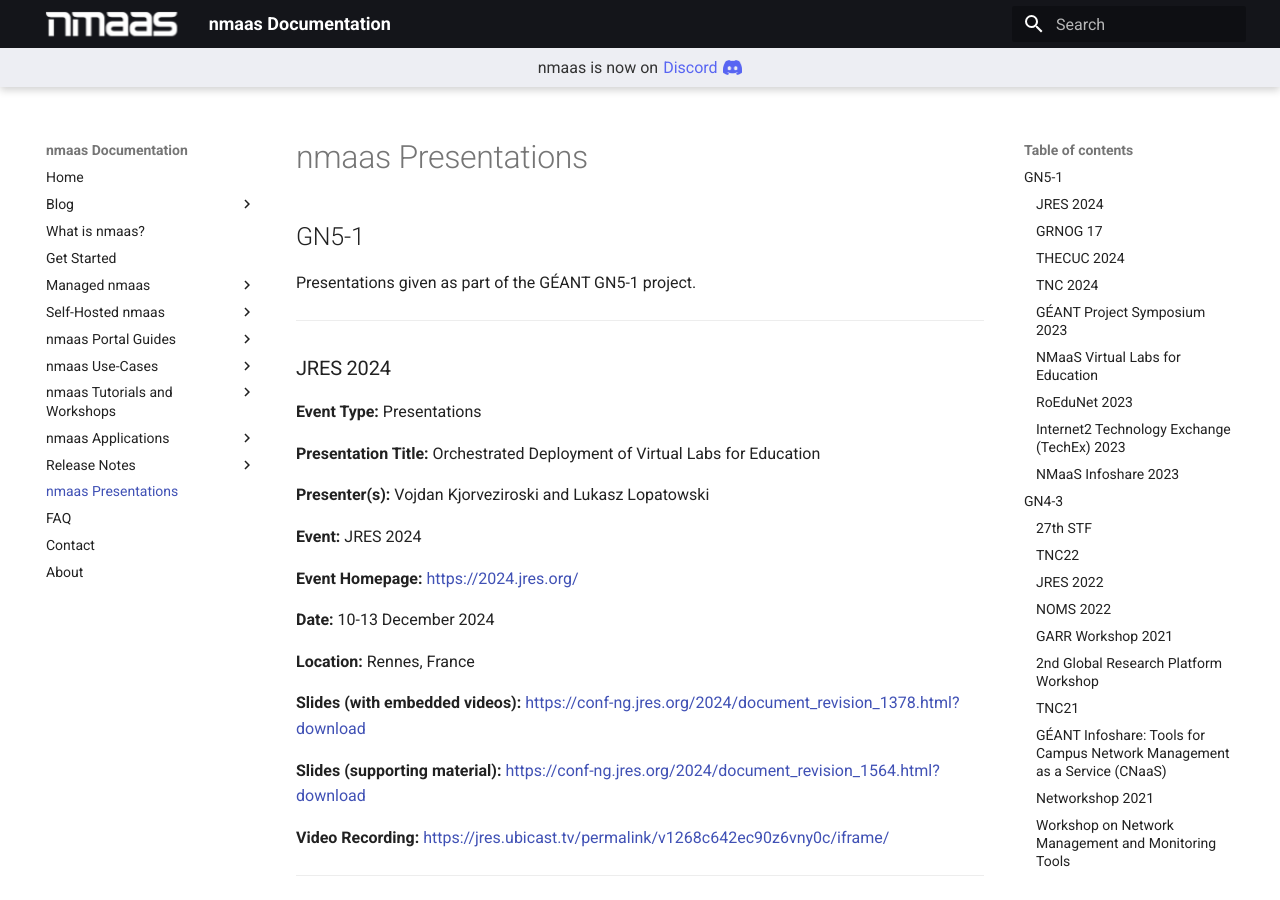
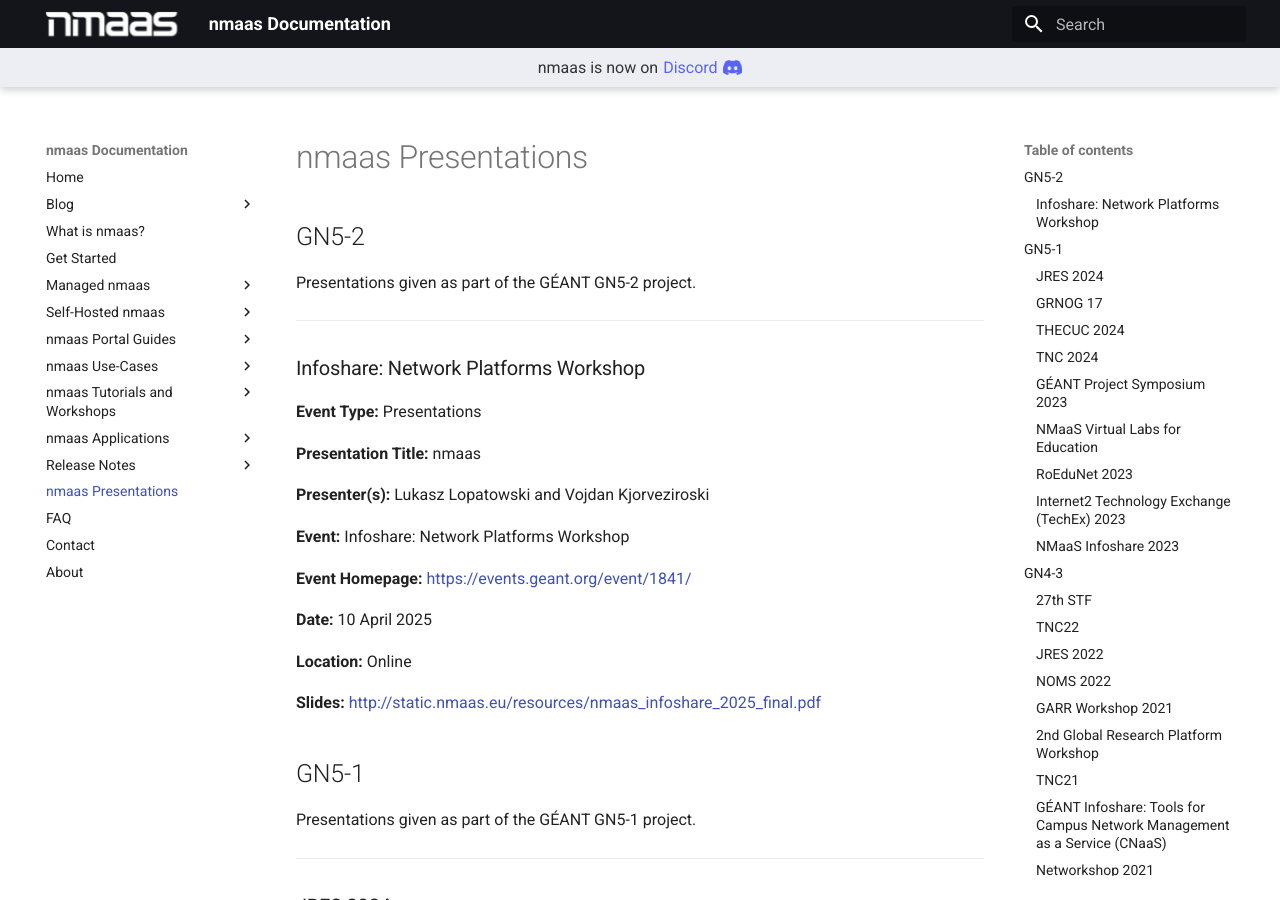
Before and after one commit to nmaas-platform/nmaas-docs, an MkDocs documentation site: the page built from docs/nmaas-presentations.md, in a window 1280 px wide and 900 px high. Built offline with MkDocs 1.6.1 and Material for MkDocs 9.7.7, drawn with Linux system fonts in a browser that asks for light colours.

Commit message:
Add information about 2025 infoshare

```diff
--- a/docs/nmaas-presentations.md
+++ b/docs/nmaas-presentations.md
@@ -1,4 +1,28 @@
 # nmaas Presentations
+
+## GN5-2
+
+Presentations given as part of the GÉANT GN5-2 project.
+
+---
+
+### Infoshare: Network Platforms Workshop
+
+**Event Type:** Presentations
+
+**Presentation Title:** nmaas
+
+**Presenter(s):** Lukasz Lopatowski and Vojdan Kjorveziroski
+
+**Event:** Infoshare: Network Platforms Workshop
+
+**Event Homepage:** [https://events.geant.org/event/1841/](https://events.geant.org/event/1841/)
+
+**Date:** 10 April 2025
+
+**Location:** Online
+
+**Slides:** [http://static.nmaas.eu/resources/nmaas_infoshare_2025_final.pdf](http://static.nmaas.eu/resources/nmaas_infoshare_2025_final.pdf)
 
 ## GN5-1
 
```
